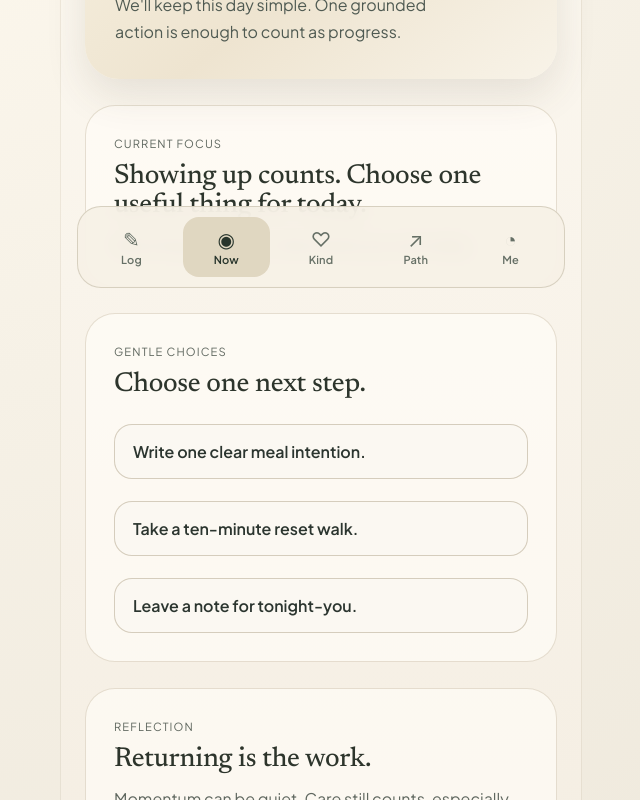
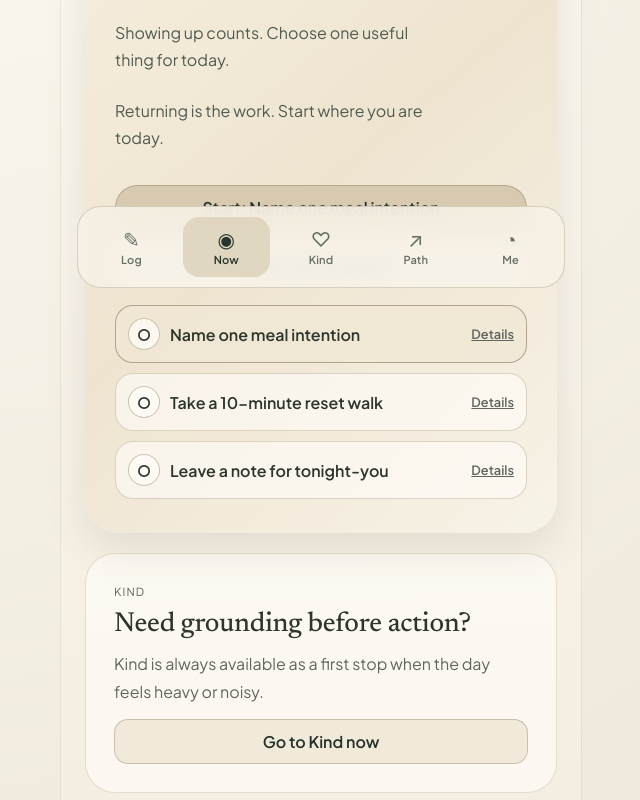
Before and after one commit to carllachance/outgrow, a React (Vite) app: page /today in a window 1280 px wide. Shown: the part 500-1300 px from the top of the page, without its empty margins (319-959 px from the left). Built offline with nearby package versions, Linux system fonts and the light colour scheme.

Commit message:
Refocus Today screen on one actionable entry card

```diff
--- a/src/screens/TodayScreen.tsx
+++ b/src/screens/TodayScreen.tsx
@@ -1,4 +1,5 @@
 import { Link } from 'react-router-dom';
+import { useMemo, useState } from 'react';
 import { ReentryHero } from '../components/brand/ReentryHero';
 import { BrandHeader } from '../components/brand/BrandHeader';
 import { useStore } from '../state/AppStoreContext';
@@ -6,9 +7,39 @@ import { useStore } from '../state/AppStoreContext';
 export const TodayScreen = () => {
   const { state } = useStore();
   const hasSetDirection = Boolean(state.onboarding.weeklyLens || state.onboarding.currentFocus || state.journalEntries.length);
+  const [selectedAction, setSelectedAction] = useState('meal-intention');
+  const [checkedActions, setCheckedActions] = useState<string[]>([]);
+  const [expandedAction, setExpandedAction] = useState<string | null>(null);
 
   const weeklyLens = state.onboarding.weeklyLens || 'Returning is the work. Start where you are today.';
   const currentFocus = state.onboarding.currentFocus || 'Showing up counts. Choose one useful thing for today.';
+  const actions = useMemo(
+    () => [
+      {
+        id: 'meal-intention',
+        label: 'Name one meal intention',
+        support: 'Write one line for what steady nourishment looks like in your next meal.',
+      },
+      {
+        id: 'reset-walk',
+        label: 'Take a 10-minute reset walk',
+        support: 'No pace goal, no distance goal. Just move and return to your breath.',
+      },
+      {
+        id: 'note-tonight',
+        label: 'Leave a note for tonight-you',
+        support: 'Capture one sentence your later self can lean on when energy dips.',
+      },
+    ],
+    [],
+  );
+  const selectedActionLabel = actions.find((action) => action.id === selectedAction)?.label ?? actions[0].label;
+
+  const toggleChecked = (actionId: string) => {
+    setCheckedActions((existing) =>
+      existing.includes(actionId) ? existing.filter((id) => id !== actionId) : [...existing, actionId],
+    );
+  };
 
   return (
     <div className="screen today-screen">
@@ -22,37 +53,60 @@ export const TodayScreen = () => {
         />
       )}
 
-      <section className="atmospheric-panel" aria-labelledby="today-arrival-title">
+      <section className="atmospheric-panel today-primary" aria-labelledby="today-arrival-title">
         <p className="panel-kicker">Today</p>
         <h2 id="today-arrival-title" className="panel-title">What would make today a little steadier?</h2>
-        <p className="panel-copy">
-          We&apos;ll keep this day simple. One grounded action is enough to count as progress.
-        </p>
-      </section>
-
-      <section className="chapter" aria-labelledby="today-focus-title">
-        <p className="panel-kicker">Current focus</p>
-        <h3 id="today-focus-title">{currentFocus}</h3>
-        <p>{weeklyLens}</p>
-      </section>
-
-      <section className="chapter" aria-labelledby="today-choice-title">
-        <p className="panel-kicker">Gentle choices</p>
-        <h3 id="today-choice-title">Choose one next step.</h3>
-        <div className="choices">
-          <button type="button" className="choice-chip">Write one clear meal intention.</button>
-          <button type="button" className="choice-chip">Take a ten-minute reset walk.</button>
-          <button type="button" className="choice-chip">Leave a note for tonight-you.</button>
+        <p className="panel-copy">{currentFocus}</p>
+        <p className="panel-copy panel-copy-support">{weeklyLens}</p>
+        <div className="inline-actions today-primary-actions">
+          <Link className="button-link primary-cta" to="/journal">
+            Start: {selectedActionLabel}
+          </Link>
+          <Link className="button-link kind-link" to="/kind-words">
+            Open Kind support
+          </Link>
+        </div>
+        <div className="action-list" role="list" aria-label="Today actions">
+          {actions.map((action) => {
+            const isChecked = checkedActions.includes(action.id);
+            const isSelected = selectedAction === action.id;
+            const isExpanded = expandedAction === action.id;
+            return (
+              <article key={action.id} className={`action-item${isSelected ? ' selected' : ''}`} role="listitem">
+                <button
+                  type="button"
+                  className="action-check"
+                  onClick={() => toggleChecked(action.id)}
+                  aria-pressed={isChecked}
+                  aria-label={`${isChecked ? 'Mark not done' : 'Mark done'}: ${action.label}`}
+                >
+                  {isChecked ? '✓' : '○'}
+                </button>
+                <button type="button" className="action-select" onClick={() => setSelectedAction(action.id)}>
+                  {action.label}
+                </button>
+                <button
+                  type="button"
+                  className="action-expand"
+                  onClick={() => setExpandedAction(isExpanded ? null : action.id)}
+                  aria-expanded={isExpanded}
+                >
+                  {isExpanded ? 'Hide' : 'Details'}
+                </button>
+                {isExpanded ? <p className="action-support">{action.support}</p> : null}
+              </article>
+            );
+          })}
         </div>
       </section>
 
-      <section className="chapter" aria-labelledby="today-reflection-title">
-        <p className="panel-kicker">Reflection</p>
-        <h3 id="today-reflection-title">Returning is the work.</h3>
-        <p>Momentum can be quiet. Care still counts, especially when the day feels ordinary.</p>
+      <section className="chapter chapter-kind" aria-labelledby="today-kind-title">
+        <p className="panel-kicker">Kind</p>
+        <h3 id="today-kind-title">Need grounding before action?</h3>
+        <p>Kind is always available as a first stop when the day feels heavy or noisy.</p>
         <div className="inline-actions" style={{ marginTop: '14px' }}>
           <Link className="button-link" to="/kind-words">
-            I need a kind word
+            Go to Kind now
           </Link>
         </div>
       </section>
--- a/src/styles.css
+++ b/src/styles.css
@@ -275,6 +275,10 @@ button { background: #e4dac8; color: #2b352f; font-weight: 600; }
   color: #4f5a52;
 }
 
+.panel-copy-support {
+  margin-top: 10px;
+}
+
 .chapter {
   border-radius: 30px;
   padding: 28px;
@@ -323,6 +327,84 @@ button { background: #e4dac8; color: #2b352f; font-weight: 600; }
   border-color: rgba(130, 116, 91, 0.4);
 }
 
+.today-primary {
+  display: grid;
+  gap: 14px;
+}
+
+.today-primary-actions {
+  margin-top: 4px;
+}
+
+.kind-link {
+  background: rgba(255, 252, 247, 0.88);
+}
+
+.action-list {
+  display: grid;
+  gap: 10px;
+  margin-top: 4px;
+}
+
+.action-item {
+  display: grid;
+  grid-template-columns: auto 1fr auto;
+  gap: 10px;
+  align-items: center;
+  border: 1px solid rgba(166, 151, 123, 0.38);
+  background: rgba(255, 252, 247, 0.64);
+  border-radius: 18px;
+  padding: 12px;
+}
+
+.action-item.selected {
+  border-color: rgba(136, 119, 89, 0.6);
+  background: rgba(240, 231, 212, 0.75);
+}
+
+.action-check,
+.action-select,
+.action-expand {
+  margin: 0;
+  width: auto;
+  background: transparent;
+  border: none;
+  padding: 0;
+}
+
+.action-check {
+  width: 32px;
+  height: 32px;
+  border-radius: 999px;
+  border: 1px solid rgba(143, 132, 108, 0.45);
+  background: rgba(255, 252, 247, 0.8);
+  font-size: 1rem;
+}
+
+.action-select {
+  text-align: left;
+  color: #2c362d;
+  font-weight: 600;
+}
+
+.action-expand {
+  font-size: 0.8rem;
+  color: #5e665f;
+  text-decoration: underline;
+}
+
+.action-support {
+  grid-column: 2 / span 2;
+  margin: 0;
+  color: #59645b;
+  line-height: 1.45;
+  font-size: 0.92rem;
+}
+
+.chapter-kind {
+  margin-top: -6px;
+}
+
 .privacy-quote {
   font-family: 'Newsreader', Georgia, serif;
   font-size: 1.8rem;
```
